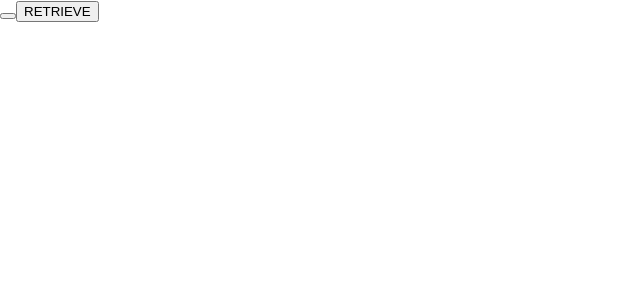
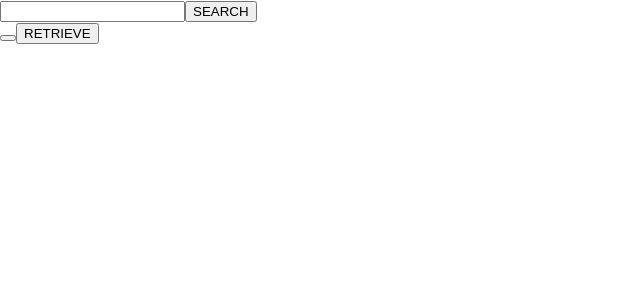
Before and after one commit to noahgmurphy/reddit-reader, a React (Create React App) app: page / in a window 1280 px wide. Shown: the top 300 px of the page, without its empty margins (0-640 px from the left). Built offline with nearby package versions, Linux system fonts and the light colour scheme.

Commit message:
add search feature and retrieve requested data

```diff
--- a/src/App.js
+++ b/src/App.js
@@ -3,6 +3,7 @@ import './App.css';
 import {useSelector , useDispatch} from 'react-redux';
 import { fetchPostData, parseMock } from './features/posts/postsSlice.js';
 import {useState} from 'react';
+import { PostSearchBar } from './features/posts/PostSearchBar.js'
 
 function App() {
   const [mockData, setMockData] = useState([[{data:{children:[{
@@ -22,11 +23,12 @@ function App() {
   }
   const retrieve = () => {
     //dispatch(parseMock());
-    const {title, ups, downs, num_comments} = mockData[0][0].data.children[0].data;
+    const {title, ups, downs, num_comments} = data[0].data.children[0].data; //data[][] for detailed view
     console.log(title);
   }
   return (
     <div>
+      <PostSearchBar/>
       <button onClick={()=>{ handleClick()}}></button>
       <button onClick={()=>{ retrieve()}}> RETRIEVE </button>
       <p></p>
--- /dev/null
+++ b/src/features/posts/PostSearchBar.js
@@ -0,0 +1,29 @@
+import React, { useState } from 'react';
+import { fetchPostData } from './postsSlice.js'
+import {useDispatch} from 'react-redux'
+
+export const PostSearchBar = () => {
+const dispatch = useDispatch();
+const [input, setInput] = useState();
+const handleClick = () => {
+    let url = '';
+    for(let i=0; i<input.length; i++){
+        if(input[i]===' '){
+            url+='%20'
+
+        }
+        else{
+            url+=input[i];
+        }
+    }
+    console.log(url);
+    setInput('')
+    dispatch(fetchPostData(url));
+}
+return(
+    <div>
+        <input onChange={(e)=>{setInput(e.target.value)}}></input>
+        <button onClick={()=>{handleClick()}}>SEARCH</button>
+    </div>
+)
+}
--- a/src/features/posts/postsSlice.js
+++ b/src/features/posts/postsSlice.js
@@ -2,9 +2,18 @@ import { createAsyncThunk, createSlice, current} from '@reduxjs/toolkit';
 
  export const fetchPostData = createAsyncThunk(
     'posts/fetchPostData',
-    async(thunkAPI)=>{
+    async(arg, thunkAPI)=>{
+        let url = 'https://www.reddit.com'
+        if(arg){
+           url += '/search.json?q=';
+           url += arg;
 
-        const response = await fetch('https://www.reddit.com/r/mildlyinfuriating/comments/1krzw9k/received_a_call_from_the_hoa_lawyer_threatening_a.json');
+        }
+        else{
+            url += '.json';
+        }
+        console.log(url)
+        const response = await fetch(url);
         const data = await response.json();
         return data;
     }
@@ -40,7 +49,8 @@ import { createAsyncThunk, createSlice, current} from '@reduxjs/toolkit';
            console.log("success");
            state.push(action.payload);
            const data = (current(state));
-           console.log(data[0][0].data.children[0].data);
+           //console.log(data[0][0].data.children[0].data);
+           console.log(data)
         })
         builder.addCase(fetchPostData.rejected, () => {
             console.log("failed");
```
